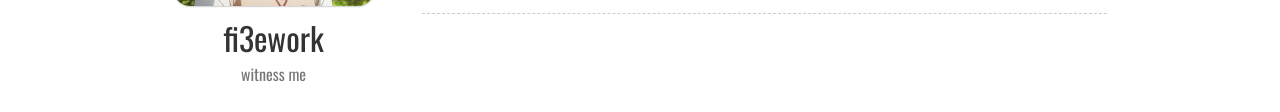
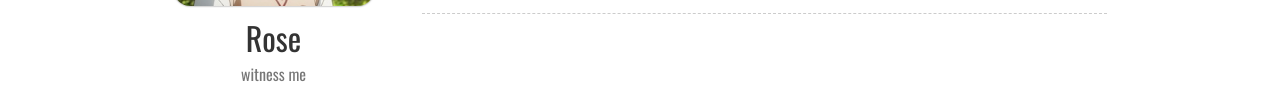
Before and after one commit to ZC1109/ZC1109.github.io, a plain HTML site: page index.html in a window 1280 px wide. Shown: the part 646-758 px from the top of the page. Drawn offline with nearby package versions, Linux system fonts and the light colour scheme; some packages are replaced by stand-ins of ours; a script that the page names is missing; a web font is replaced by a local one.

Commit message:
Site updated: 2020-02-28 14:10:21

```diff
--- a/index.html
+++ b/index.html
@@ -389,7 +389,7 @@ Mo...
 
             <div class="profile">
     <img class="profile-avatar" alt="avatar" src= /avatar/Misaka.jpg >
-    <div class="profile-name">fi3ework</div>
+    <div class="profile-name">Rose</div>
 
     <div class="profile-signature">
         witness me
```
